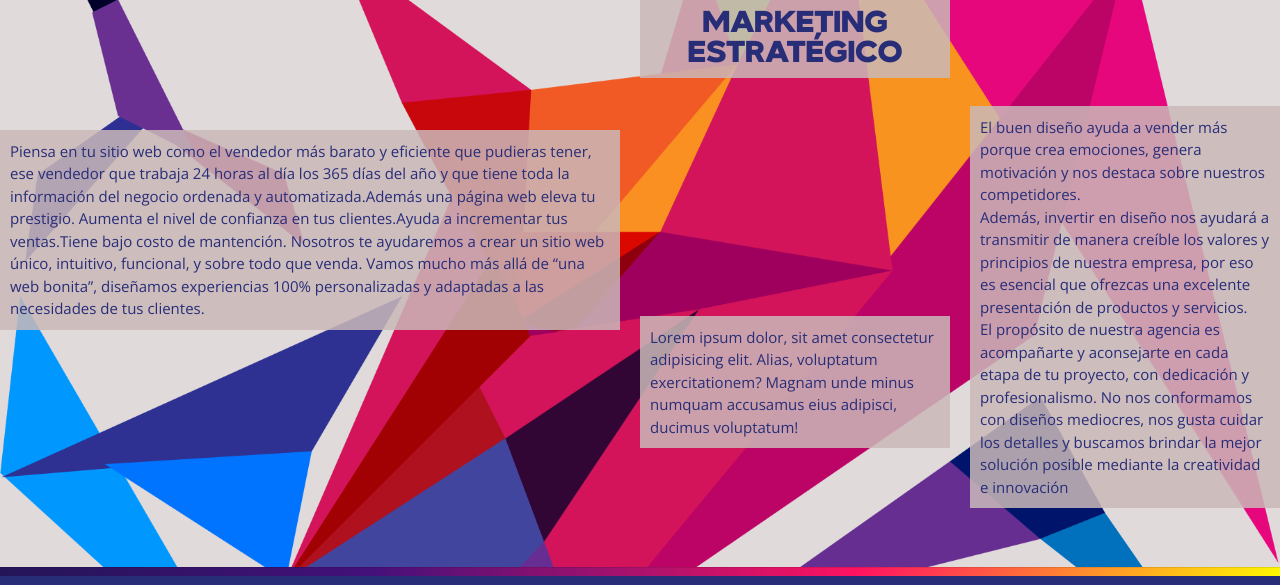
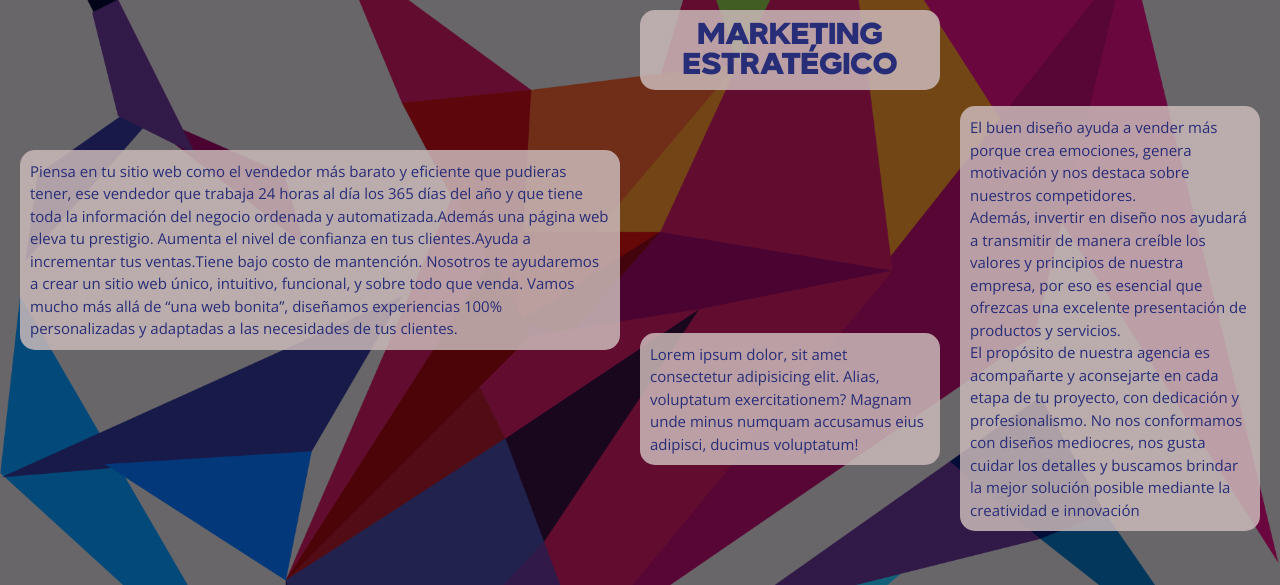
Before and after one commit to eloisaortega/elocoder, a website: page pages/servicios.html in a window 1280 px wide. Shown: the part 718-1303 px from the top of the page. Drawn offline with nearby package versions, Linux system fonts and the light colour scheme; a web font is replaced by a local one.

Commit message:
agregue una capa transparente y bordes a fondos de texto en servicios.html

```diff
--- a/sass/pages/_servicios.scss
+++ b/sass/pages/_servicios.scss
@@ -12,11 +12,12 @@
 }
 .contenedor-grid1 {
   min-height: 100vh;
-  background-image: url(/assets/logo/leon.png);
+  background-image: linear-gradient(rgba(5, 7, 12, 0.55), rgba(5, 7, 12, 0.55)), url(/assets/logo/leon.png);
   background-attachment: fixed;
   background-size: cover;
   background-color: $color12;
   color: $color3;
+  padding: 20px;
 }
 .contenedor-grid {
   width: 100%;
@@ -77,6 +78,7 @@ grid-area: grid1;
   justify-content: center;
   text-align: center;
   color: $color3;
+  border-radius: 15px;
 }
 .contenedor-grid1 p{
 
@@ -94,6 +96,7 @@ grid-area: grid1;
   text-align: left;
   justify-content: start;
   color: $color3;
+  border-radius: 15px;
   @include media(md){
     font-size: 15px;
   }
```
Also changed, not shown: css/estilos.css, sass/estilos.css, 2 other files.
